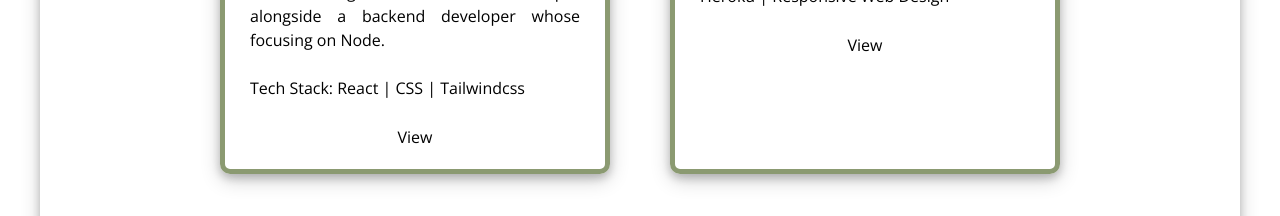
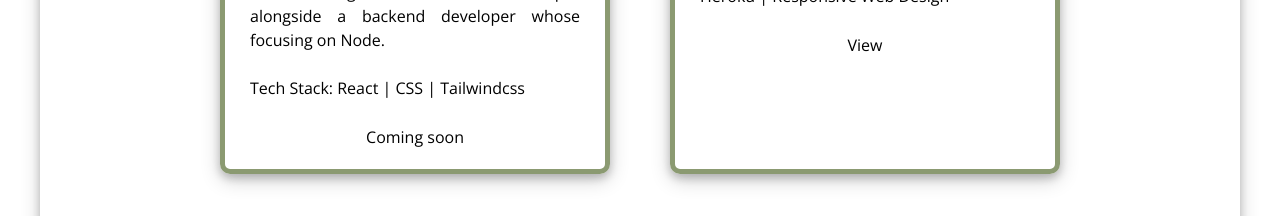
Before and after one commit to abdulnaseem/react-portfolio-latest, a React (Vite) app: page / in a window 1280 px wide. Shown: the part 1100-1316 px from the top of the page. Built offline with nearby package versions, Linux system fonts and the light colour scheme.

Commit message:
small change

```diff
--- a/src/routes/Home/home.jsx
+++ b/src/routes/Home/home.jsx
@@ -22,7 +22,7 @@ const Home = () => {
             text: `Working on improving UI/UX and creating a seamless design as well as refactoring code to make it reusable (dynamic components). Qur'an note taking application for students. I am working as lead frontend developer alongside a backend developer whose focusing on Node.<br/><br/>
                   <strong>Tech Stack:</strong> React | CSS | Tailwindcss`,
             link: "https://mhuss03.github.io/student-notes/",
-            linkText: "View"
+            linkText: "Coming soon"
         },
         {
           id: 1,
```
